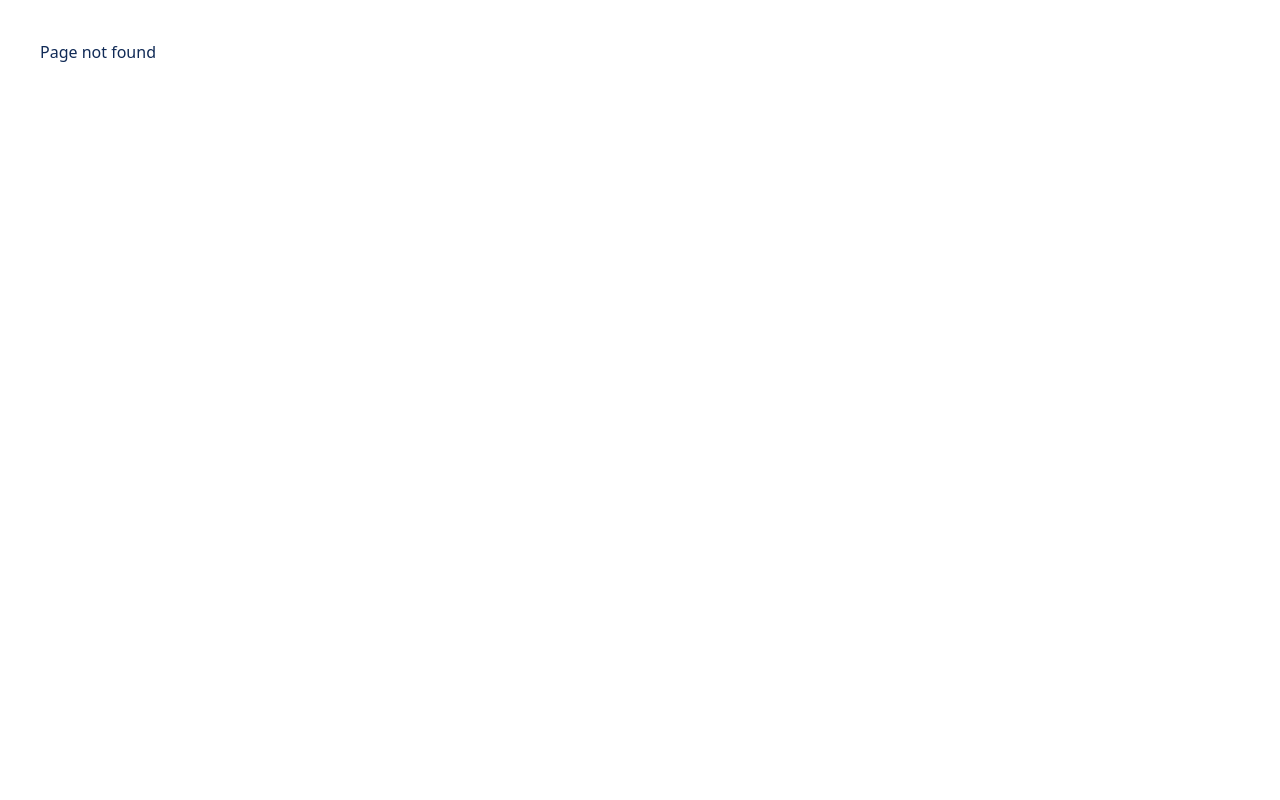
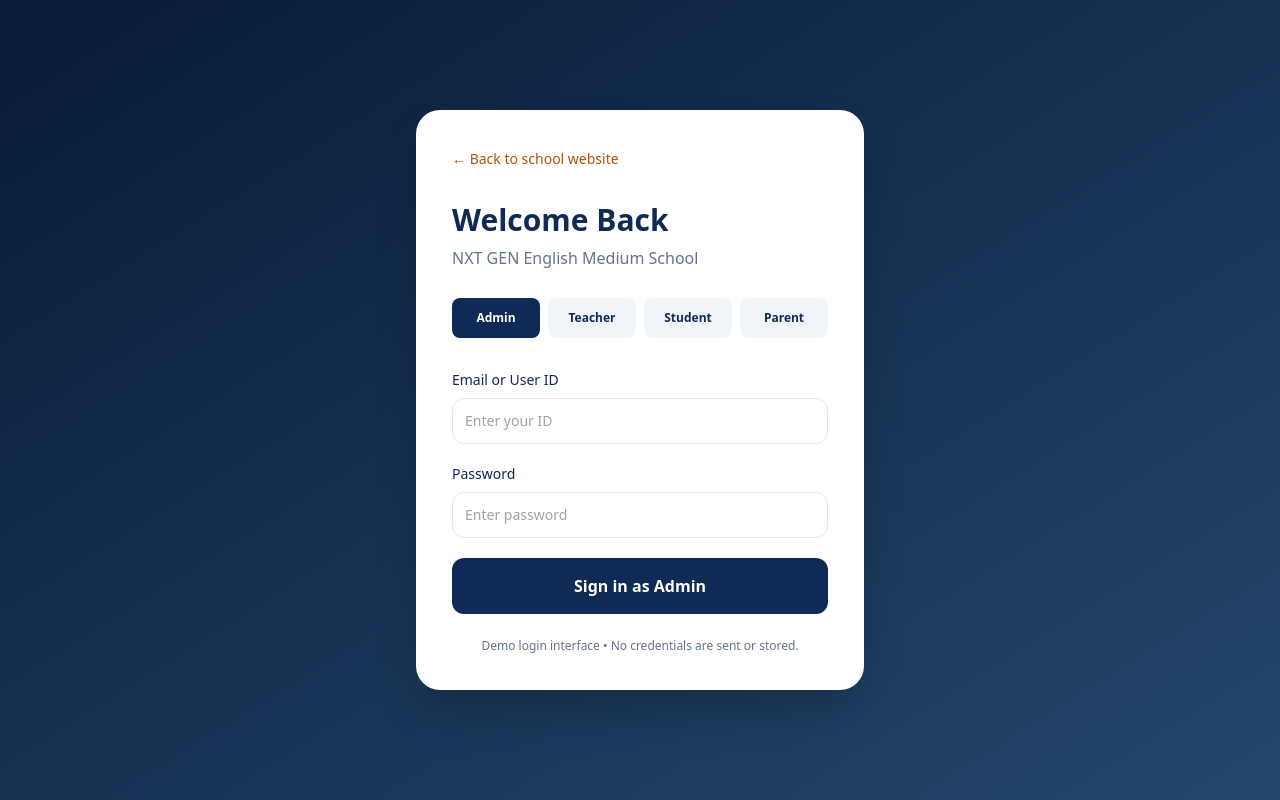
Before and after one commit to koinkarsairaj74-droid/nxtgen, a Next.js app: page /login in a window 1280 px wide. Before the commit this address had no page. Built offline with nearby package versions, Linux system fonts and the light colour scheme.

Commit message:
Add school website: app/login/page.tsx

```diff
--- /dev/null
+++ b/app/login/page.tsx
@@ -0,0 +1,4 @@
+"use client";
+import {useState} from "react";import Link from "next/link";
+const roles=["Admin","Teacher","Student","Parent"];
+export default function Login(){const[role,setRole]=useState("Admin");return <main className="min-h-screen bg-gradient-to-br from-[#081b38] to-[#24476c] flex items-center justify-center p-5"><section className="w-full max-w-md bg-white rounded-3xl p-9 shadow-2xl"><Link href="/" className="text-amber-700 text-sm">← Back to school website</Link><h1 className="text-3xl font-bold mt-8">Welcome Back</h1><p className="text-slate-500 mt-2 mb-7">NXT GEN English Medium School</p><div className="grid grid-cols-4 gap-2 mb-8">{roles.map(r=><button key={r} onClick={()=>setRole(r)} className={`rounded-lg py-3 text-xs font-semibold ${role===r?"bg-navy text-white":"bg-slate-100"}`}>{r}</button>)}</div><form onSubmit={e=>{e.preventDefault();alert("Demo only. School management software authentication will be integrated later.");}} className="space-y-5"><label className="block text-sm font-medium">Email or User ID<input required className="block w-full border rounded-xl p-3 mt-2" placeholder="Enter your ID"/></label><label className="block text-sm font-medium">Password<input required type="password" className="block w-full border rounded-xl p-3 mt-2" placeholder="Enter password"/></label><button className="w-full bg-navy text-white rounded-xl p-4 font-semibold">Sign in as {role}</button></form><p className="text-center text-xs text-slate-500 mt-6">Demo login interface • No credentials are sent or stored.</p></section></main>}
```
